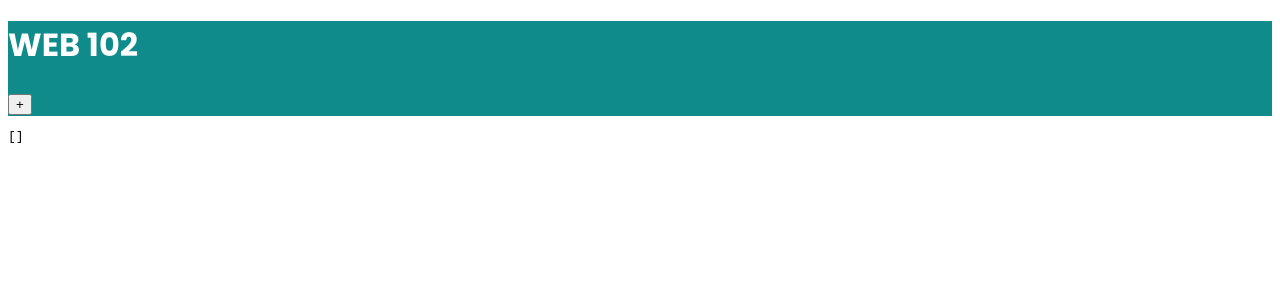
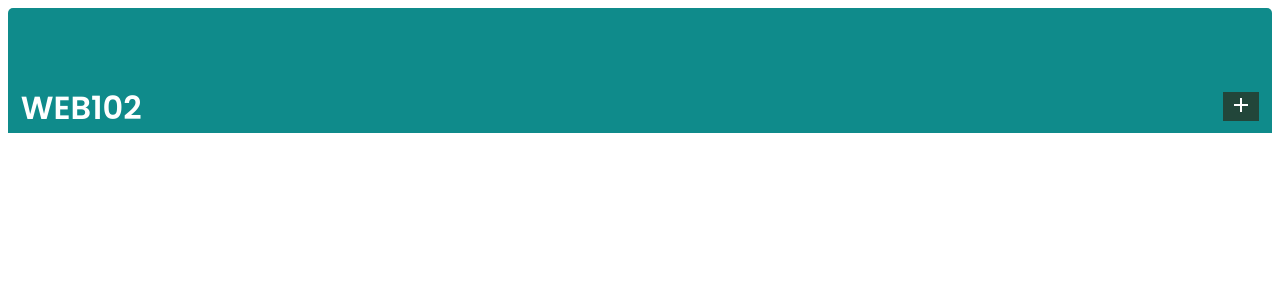
Before and after one commit to HamimSeam/task-tracker, a React (Vite) app: page / in a window 1280 px wide. Shown: the top 300 px of the page. Built offline with nearby package versions, Linux system fonts and the light colour scheme.

Commit message:
CSS styling for course display

```diff
--- a/src/App.jsx
+++ b/src/App.jsx
@@ -7,7 +7,7 @@ import "./App.css";
 function App() {
   const [courses, setCourses] = useState([
     {
-      name: "WEB 102",
+      name: "WEB102",
       courseId: "1",
     },
   ]);
@@ -56,7 +56,6 @@ function App() {
     return tasks.find((task) => task.taskId === taskId);
   }
 
-  // FIXME: maintain order for null dates
   function editTask(modifiedTask) {
     const deletePos = tasks.findIndex(
       (task) => task.taskId === modifiedTask.taskId
@@ -99,7 +98,7 @@ function App() {
           editTask={editTask}
         />
       ))}
-      <pre>{JSON.stringify(tasks, null, 2)}</pre>
+      {/* <pre>{JSON.stringify(tasks, null, 2)}</pre> */}
     </>
   );
 }
--- a/src/components/Course/Course.css
+++ b/src/components/Course/Course.css
@@ -1,5 +1,28 @@
-.course {
+.course-heading {
+    border-radius: 5px 5px 0px 0px;
     background-color: rgb(15, 139, 139);
+    color: white;
+    height: 100px;
+    display: flex;
+    align-items: end;
+    justify-content: space-between;
+    padding: 1%;
+}
+
+.course-name {
     font-family: "Poppins", serif;
-    color: white;
+    font-weight: 600;
+    font-size: 2rem;
+    line-height: 0.8;
 }
+
+.add-task-button {
+    background: rgb(34, 70, 58);
+    border: 0px;
+}
+
+.course hr {
+    margin: 0px;
+    height: 2px;
+    background-color: rgb(15, 139, 139);
+}
--- a/src/components/Course/Course.jsx
+++ b/src/components/Course/Course.jsx
@@ -17,11 +17,28 @@ function Course({ course, tasks, addTask, editTask }) {
   return (
     <>
       <div className="course">
-        <h1>{course.name}</h1>
+        <div className="course-heading">
+          <span className="course-name">{course.name}</span>
+          <button className="add-task-button" onClick={handleAddTask}>
+            <svg
+              xmlns="http://www.w3.org/2000/svg"
+              height="24px"
+              viewBox="0 -960 960 960"
+              width="24px"
+              fill="white"
+            >
+              <path d="M440-440H200v-80h240v-240h80v240h240v80H520v240h-80v-240Z" />
+            </svg>
+          </button>
+        </div>
         {tasks.map((task) => (
-          <TaskPreview key={task.taskId} task={task} course={course} editTask={editTask} />
+          <TaskPreview
+            key={task.taskId}
+            task={task}
+            course={course}
+            editTask={editTask}
+          />
         ))}
-        <button onClick={handleAddTask}>+</button>
       </div>
     </>
   );
--- a/src/components/Task/Task.css
+++ b/src/components/Task/Task.css
@@ -1,12 +1,27 @@
 .task-preview {
-    background-color: rgb(67, 126, 178);
-    color: white;
+    border-bottom: 3px solid rgb(15, 139, 139);
+    padding: 20px;
+    background-color:whitesmoke;
+    color: black;
+    display: flex;
+    justify-content: space-between;
+    align-items: center;
+}
+
+.task-preview:hover {
+    cursor: pointer;
 }
 
 .task-preview * {
     overflow: hidden;
     white-space: nowrap;
     text-overflow: ellipsis;
+    font-family: "Poppins", sans-serif;
+}
+
+.task-preview button {
+    background: none;
+    border: none;
 }
 
 ::backdrop {
@@ -72,6 +87,7 @@
     font-size: 1rem;
     font-family: "Prompt", serif;
     font-weight: 500;
+    height: 5%;
 }
 
 .course-due-date * {
--- a/src/components/Task/Task.jsx
+++ b/src/components/Task/Task.jsx
@@ -1,7 +1,23 @@
-import React, { useState } from "react";
+import { useState } from "react";
 import { useRef } from "react";
 import { createPortal } from "react-dom";
 import "./Task.css";
+
+function formatDate(date) {
+  const parsedDate = new Date(date);
+
+  const options = {
+    weekday: "long",
+    year: "numeric",
+    month: "long",
+    day: "numeric",
+    hour: "numeric",
+    minute: "2-digit",
+    hour12: "true",
+  };
+
+  return parsedDate.toLocaleString("en-US", options);
+}
 
 export function TaskPreview({ task, course, editTask }) {
   const modalRef = useRef(null);
@@ -21,7 +37,8 @@ export function TaskPreview({ task, course, editTask }) {
   return (
     <>
       <div className="task-preview" onClick={toggleShowTask}>
-        <h4>{task.name}</h4>
+        <span>{task.name}</span>
+        <button><svg xmlns="http://www.w3.org/2000/svg" height="24px" viewBox="0 -960 960 960" width="24px" fill="black"><path d="M280-120q-33 0-56.5-23.5T200-200v-520h-40v-80h200v-40h240v40h200v80h-40v520q0 33-23.5 56.5T680-120H280Zm400-600H280v520h400v-520ZM360-280h80v-360h-80v360Zm160 0h80v-360h-80v360ZM280-720v520-520Z"/></svg></button>
       </div>
       {createPortal(
         <Task
@@ -37,6 +54,9 @@ export function TaskPreview({ task, course, editTask }) {
   );
 }
 
+// FIXME: Task modal is currently generated for every task.
+// This introduces repetitive dialog elements in the DOM.
+// Make the modal a singleton, dynamically displaying a selected task.
 export function Task({ modalRef, toggleShowTask, task, course, editTask }) {
   const [isEditing, setIsEditing] = useState(false);
   const [modifiedTask, setModifiedTask] = useState(task);
@@ -53,22 +73,6 @@ export function Task({ modalRef, toggleShowTask, task, course, editTask }) {
       ...prevModifiedTask,
       [field]: event.target.value,
     }));
-  }
-
-  function formatDate(date) {
-    const parsedDate = new Date(date);
-
-    const options = {
-      weekday: "long",
-      year: "numeric",
-      month: "long",
-      day: "numeric",
-      hour: "numeric",
-      minute: "2-digit",
-      hour12: "true",
-    };
-
-    return parsedDate.toLocaleString("en-US", options);
   }
 
   function handleSaveTask(event) {
@@ -104,9 +108,9 @@ export function Task({ modalRef, toggleShowTask, task, course, editTask }) {
               <button onClick={handleCancel}>Cancel</button>
             </>
           ) : (
-            <button onClick={toggleEditTask}>Edit</button>
+            <button onClick={toggleEditTask}><svg xmlns="http://www.w3.org/2000/svg" height="24px" viewBox="0 -960 960 960" width="24px" fill="black"><path d="M200-200h57l391-391-57-57-391 391v57Zm-80 80v-170l528-527q12-11 26.5-17t30.5-6q16 0 31 6t26 18l55 56q12 11 17.5 26t5.5 30q0 16-5.5 30.5T817-647L290-120H120Zm640-584-56-56 56 56Zm-141 85-28-29 57 57-29-28Z"/></svg></button>
           )}
-          <button onClick={handleClose}>Close</button>
+          <button onClick={handleClose}><svg xmlns="http://www.w3.org/2000/svg" height="24px" viewBox="0 -960 960 960" width="24px" fill="black"><path d="m256-200-56-56 224-224-224-224 56-56 224 224 224-224 56 56-224 224 224 224-56 56-224-224-224 224Z"/></svg></button>
         </div>
         <form className="task-content" onSubmit={handleSaveTask}>
           <input
```
